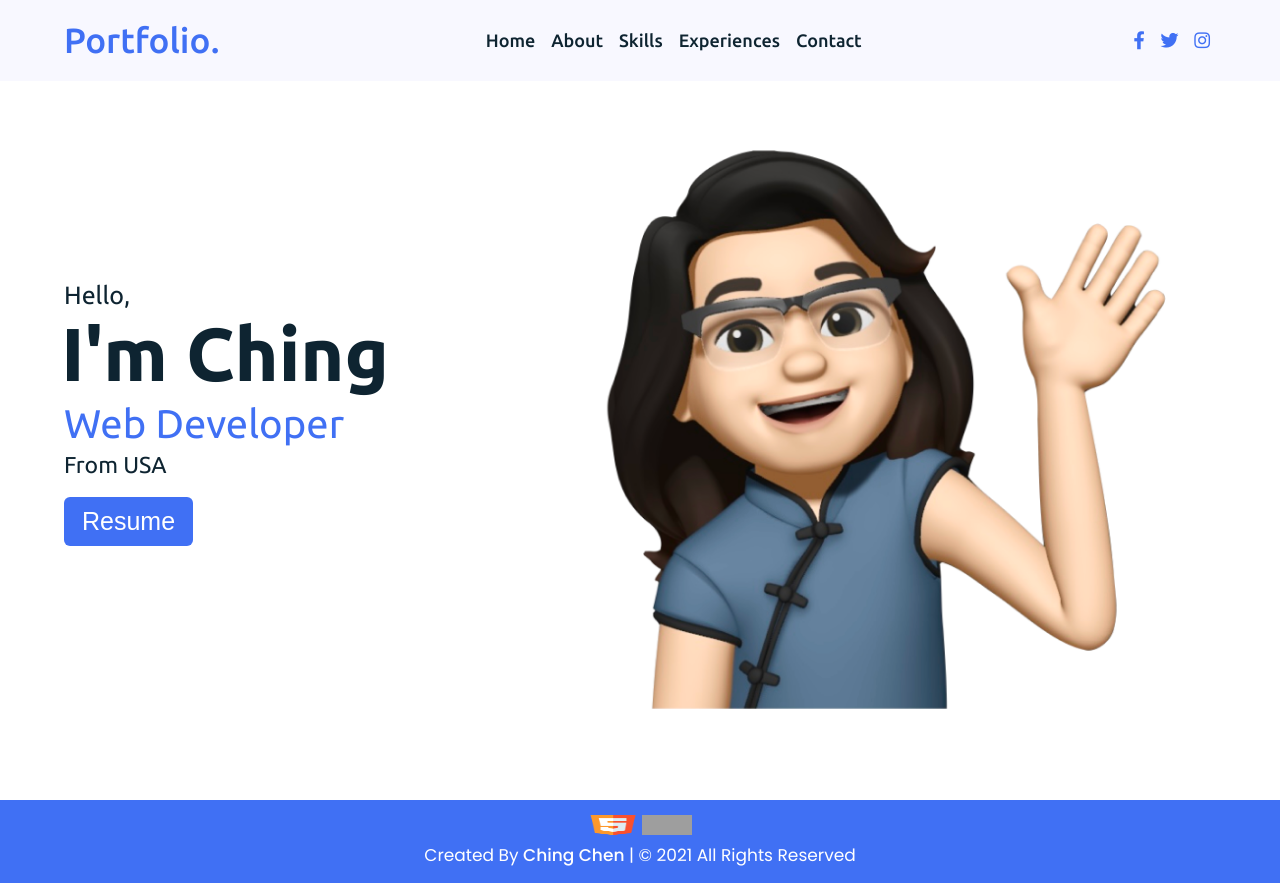
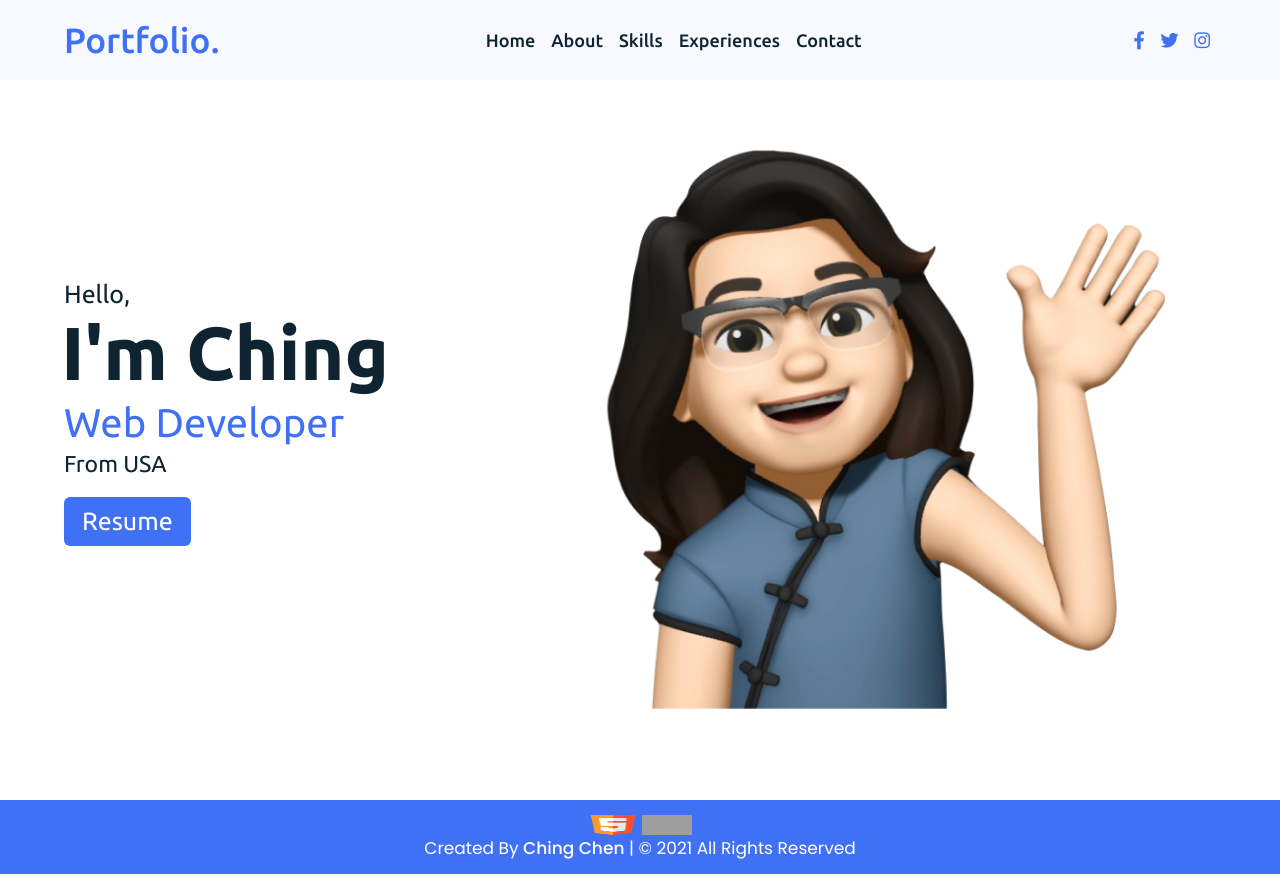
Before and after one commit to cc3692/IDM-221, a plain HTML site: page portfolio/index.html in a window 1280 px wide. Drawn offline with Linux system fonts and the light colour scheme; grey boxes are pictures that could not be loaded.

Commit message:
Last Update

```diff
--- a/portfolio/index.html
+++ b/portfolio/index.html
@@ -2,7 +2,7 @@
 <html lang="en" dir="ltr">
     <head>
         <meta charset="UTF-8">
-        <link rel="normalize" href="css/normalize.css">
+        <link rel="stylesheet" href="css/normalize.css">
         <link rel="stylesheet" href="css/styles.css">
         <link rel="stylesheet" href="https://cdnjs.cloudflare.com/ajax/libs/font-awesome/5.15.2/css/all.min.css"/>
         <meta name="viewport" content="width=device-width, initial-scale=1.0">
```
Also changed, not shown: portfolio/about.html (+1 -1 lines), portfolio/contact.html (+1 -1 lines), portfolio/experience.html (+1 -1 lines), portfolio/skills.html (+1 -1 lines).
